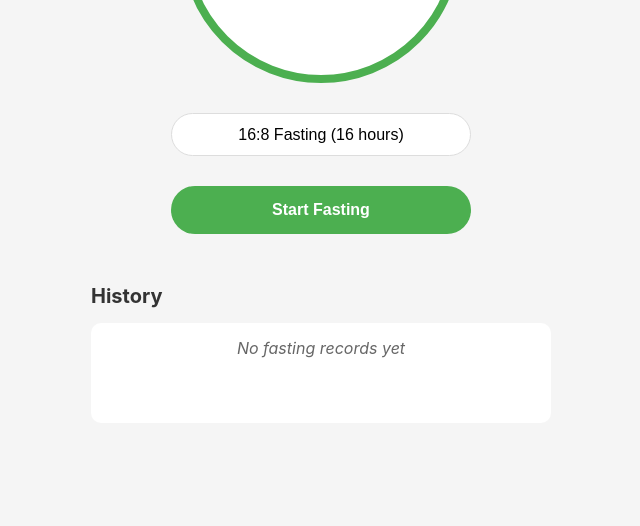
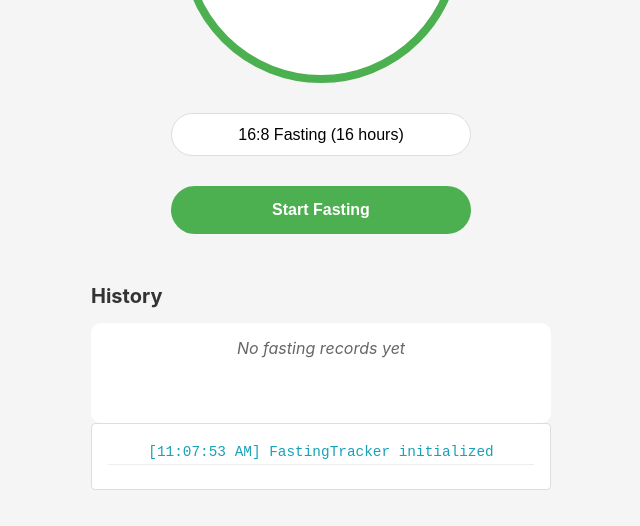
Before and after one commit to spectervsross/fasting-tracker, a website: page index.html in a window 1280 px wide. Shown: the part 296-822 px from the top of the page, without its empty margins (319-959 px from the left). Before the commit the page ends 800 px from the top, so only its background shows below. Drawn offline with Linux system fonts and the light colour scheme.

```diff
--- a/index.html
+++ b/index.html
@@ -89,6 +89,9 @@
                 <p class="no-records">No fasting records yet</p>
             </div>
         </div>
+
+        <!-- Debug Log Section -->
+        <div id="debug-log" class="debug-log"></div>
     </div>
     <script src="script.js"></script>
 </body>
--- a/script.js
+++ b/script.js
@@ -1,5 +1,6 @@
 class FastingTracker {
     constructor() {
+        this.logDebug('FastingTracker initialized', 'info');
         this.startTime = null;
         this.updateInterval = null;
         this.notificationTimeout = null;
@@ -324,8 +325,9 @@
         logEntry.className = `log-entry ${type}`;
         logEntry.textContent = `[${timestamp}] ${message}`;
 
-        if (this.debugLog) {
-            this.debugLog.insertBefore(logEntry, this.debugLog.firstChild);
+        const debugLog = document.getElementById('debug-log');
+        if (debugLog) {
+            debugLog.insertBefore(logEntry, debugLog.firstChild);
         }
         console.log(`${type.toUpperCase()}: ${message}`);
     }
```
